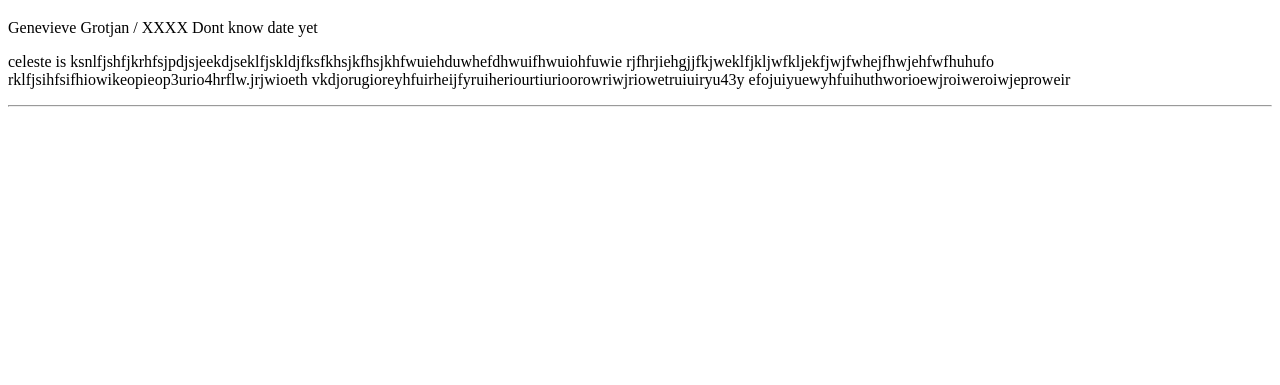
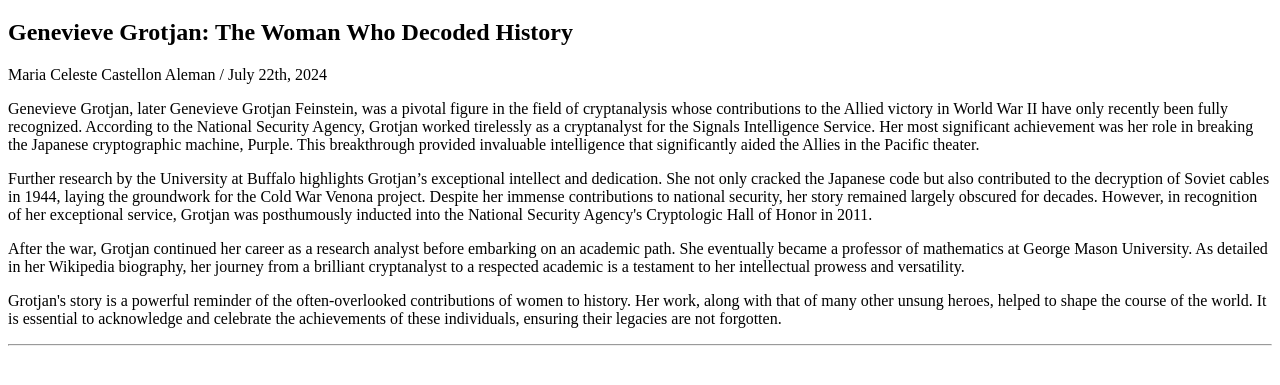
Before and after one commit to suitgirls/mccastel, a plain HTML site: page blog.html in a window 1280 px wide. Shown: the part 61-446 px from the top of the page. Drawn offline with Linux system fonts and the light colour scheme.

Commit message:
blog.html

```diff
--- a/blog.html
+++ b/blog.html
@@ -6,14 +6,30 @@
      </head>
      <body>
           <h1>Celeste's Journey in IT</h1>
-          <P>Genevieve Grotjan / XXXX Dont know date yet</P>
-          <p>
-              celeste is ksnlfjshfjkrhfsjpdjsjeekdjseklfjskldjfksfkhsjkfhsjkhfwuiehduwhefdhwuifhwuiohfuwie
-              rjfhrjiehgjjfkjweklfjkljwfkljekfjwjfwhejfhwjehfwfhuhufo
-              rklfjsihfsifhiowikeopieop3urio4hrflw.jrjwioeth
-              vkdjorugioreyhfuirheijfyruiheriourtiurioorowriwjriowetruiuiryu43y
-              efojuiyuewyhfuihuthworioewjroiweroiwjeproweir
-          </p>
+
+          <h2>Genevieve Grotjan: The Woman Who Decoded History</h2>
+
+          <P>Maria Celeste Castellon Aleman / July 22th, 2024</P>
+
+          <p>Genevieve Grotjan, later Genevieve Grotjan Feinstein, was a pivotal figure in the field of cryptanalysis whose
+               contributions to the Allied victory in World War II have only recently been fully recognized. According to the National
+               Security Agency, Grotjan worked tirelessly as a cryptanalyst for the Signals Intelligence Service. Her most significant
+               achievement was her role in breaking the Japanese cryptographic machine, Purple. This breakthrough provided invaluable
+               intelligence that significantly aided the Allies in the Pacific theater.</p>
+
+          <p>Further research by the University at Buffalo highlights Grotjan’s exceptional intellect and dedication. She not only
+               cracked the Japanese code but also contributed to the decryption of Soviet cables in 1944, laying the groundwork for
+               the Cold War Venona project. Despite her immense contributions to national security, her story remained largely obscured
+               for decades. However, in recognition of her exceptional service, Grotjan was posthumously inducted into the National
+               Security Agency's Cryptologic Hall of Honor in 2011. </p>
+
+          <p>After the war, Grotjan continued her career as a research analyst before embarking on an academic path. She eventually
+               became a professor of mathematics at George Mason University. As detailed in her Wikipedia biography, her journey from
+               a brilliant cryptanalyst to a respected academic is a testament to her intellectual prowess and versatility.</p>
+
+          <p>Grotjan's story is a powerful reminder of the often-overlooked contributions of women to history. Her work, along with
+               that of many other unsung heroes, helped to shape the course of the world. It is essential to acknowledge and celebrate
+               the achievements of these individuals, ensuring their legacies are not forgotten.</p>
           <hr>
      </body>
 </html>
```
